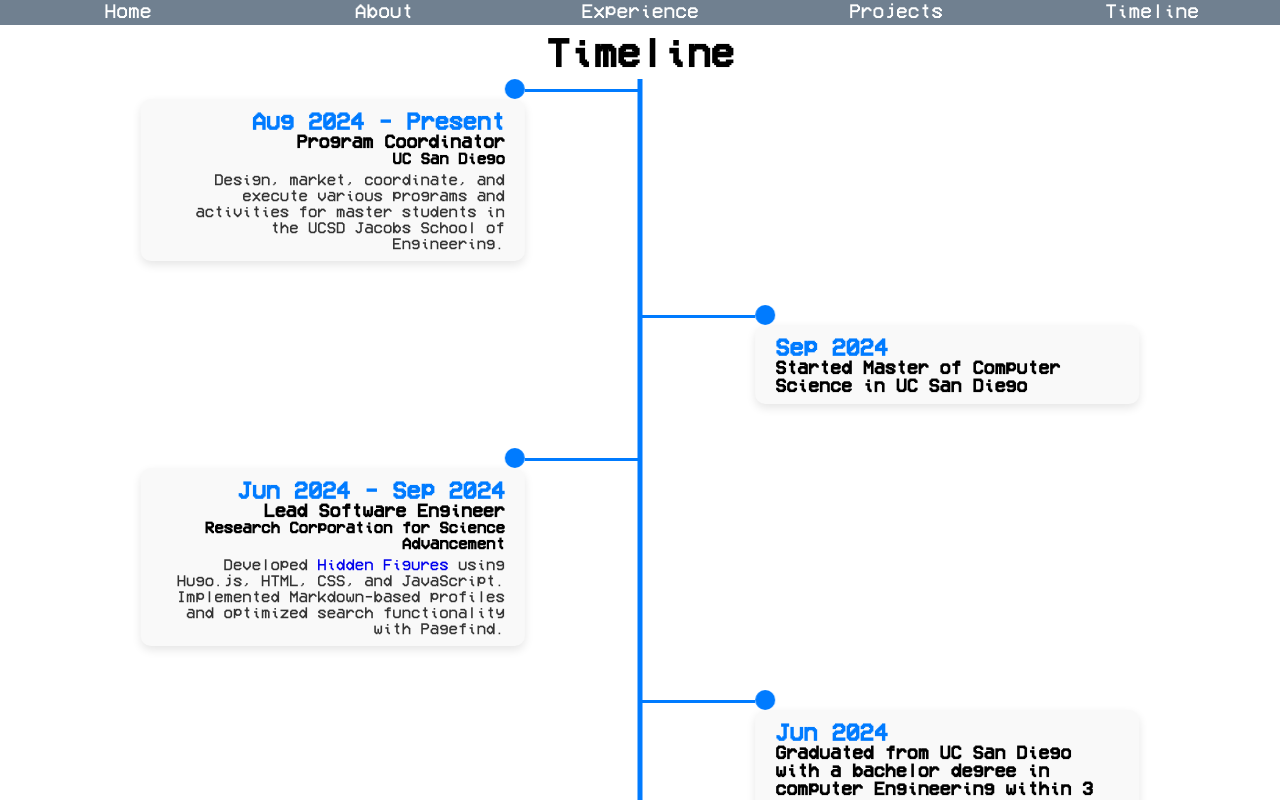
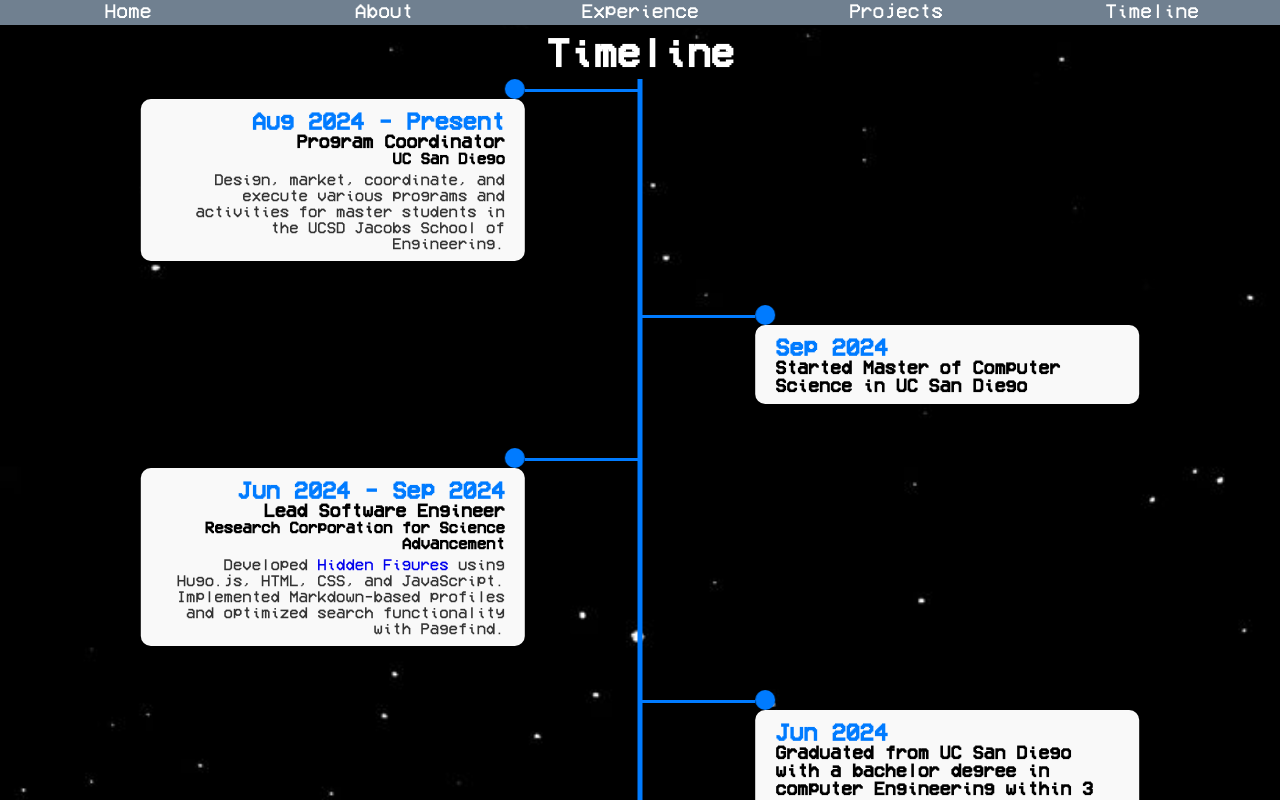
Before and after one commit to YueSteveYin/personal-site, a plain HTML site: page pages/base.html in a window 1280 px wide. Both pictures are taken after a click on the link "Timeline". Shown: the top 800 px of the page. Drawn offline with Linux system fonts and the light colour scheme.

Commit message:
timeline bacgkround

```diff
--- a/pages/base.html
+++ b/pages/base.html
@@ -20,13 +20,14 @@
         flex-direction: column;
         align-items: center;
         justify-content: center; /* Keep everything centered */
-        overflow: hidden; /* Prevent scrollbars */
+        overflow: auto; /* Prevent scrollbars */
       }
 
       header {
         width: 100%;
         position: fixed;
         top: 0;
+        z-index: 1000;
       }
 
       h1 {
@@ -43,11 +44,28 @@
         opacity: 0;
         transition: opacity 0.5s ease;
         height: 80vh; /* Allow full content height */
-        overflow: auto; /* Ensure content is visible */
       }
       main.loaded {
         opacity: 1;
       }
+
+      body.timeline {
+        background-image: url("../src/timeline-background.jpg");
+        background-size: cover;
+        background-repeat: repeat-y; /* Allow the background to extend infinitely */
+        background-position: center top;
+        background-attachment: fixed; /* Ensures the background scrolls with the content */
+        animation: scrollBackground 60s linear infinite;
+      }
+      @keyframes scrollBackground {
+        from {
+            background-position: center 0px;
+        }
+        to {
+            background-position: center 10000px; /* Adjust this value for speed */
+        }
+      }
+
     </style>
   </head>
   <body>
--- a/pages/script.js
+++ b/pages/script.js
@@ -2,7 +2,7 @@ function loadPage(page) {
     const main = document.querySelector('main');
     const url = `components/${page}.html`;
     const title = document.getElementById('title');
-
+    const body = document.querySelector('body');
     main.className = '';
     main.classList.remove('loaded');
 
@@ -21,6 +21,8 @@ function loadPage(page) {
                 loadExperiences();
             } else if (page === 'timeline') {
                 loadTimeline();
+                title.style.color = 'white';
+                body.classList.add('timeline');
             }
         })
         .catch(() => {
@@ -157,6 +159,7 @@ function updateDots() {
 
 
 async function loadTimeline() {
+
     const items = document.querySelectorAll(".timeline-item");
     items.forEach((item, index) => {
         // Delay connectors, bumps, and content sequentially
```
Also changed, not shown: src/timeline-background.jpg (added).
